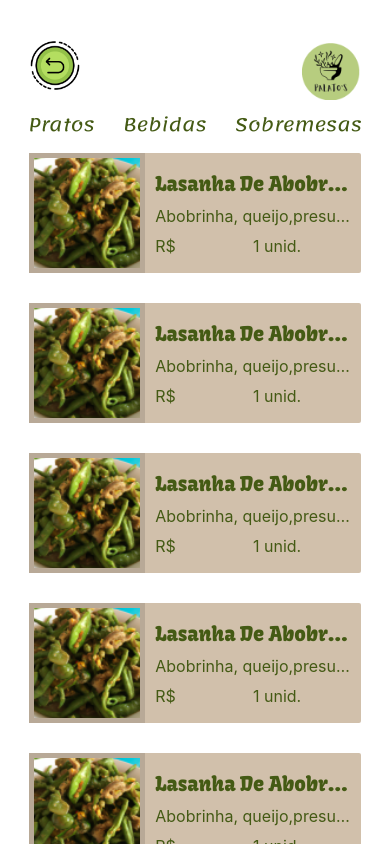
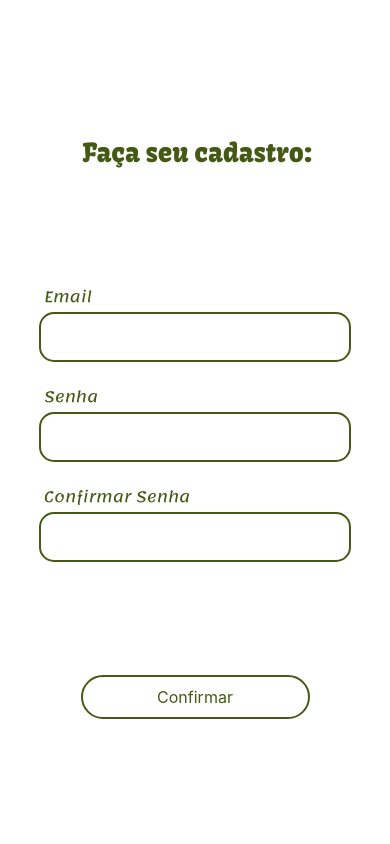
Before and after one commit to 91921902/Palatos-ReactNative, a React Native app: screen / in a window 390 px wide. Built offline with nearby package versions, Linux system fonts and the light colour scheme.

Commit message:
Update App.js

```diff
--- a/App.js
+++ b/App.js
@@ -1,20 +1,20 @@
 import { StatusBar } from 'expo-status-bar';
 import { StyleSheet, Text, View } from 'react-native';
 
-// import CadastroCliente from './pages/cadastroCliente/CadastroCliente';
+import CadastroCliente from './pages/cadastroCliente/CadastroCliente';
 // import PagInicial from './pages/pagInicial/PagInicial';
 // import BuscaRestaurante from './pages/buscaRestaurante/BuscaRestaurante';
 // import PerfilRestaurante from './pages/perfilRestaurante/PerfilRestaurante';
-import MenuRestaurante from './pages/menuRestaurante/MenuRestaurante';
+// import MenuRestaurante from './pages/menuRestaurante/MenuRestaurante';
 
 export default function App() {
   return (
     <View style={styles.container}>
-      {/* <CadastroCliente /> */}
+      <CadastroCliente />
       {/* <PagInicial /> */}
       {/* <BuscaRestaurante /> */}
       {/* <PerfilRestaurante />  */}
-      <MenuRestaurante />
+      {/* <MenuRestaurante /> */}
 
     </View>
   );
```
